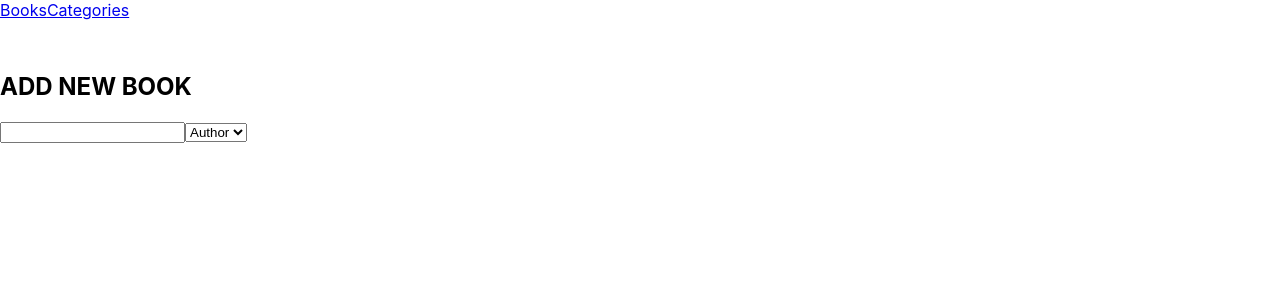
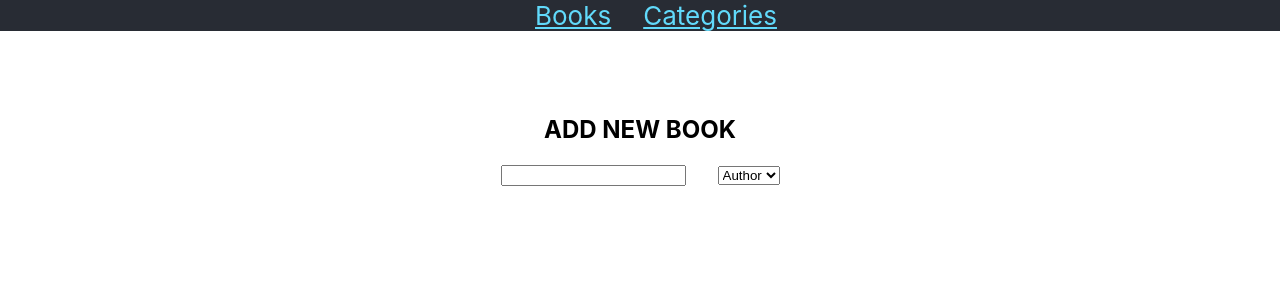
Before and after one commit to bienvenuushindi/book-store, a React (Create React App) app: page / in a window 1280 px wide. Shown: the top 300 px of the page. Built offline with nearby package versions, Linux system fonts and the light colour scheme.

Commit message:
Add basic styles

```diff
--- a/src/App.css
+++ b/src/App.css
@@ -1,10 +1,5 @@
 .App {
   text-align: center;
-}
-
-.App-logo {
-  height: 40vmin;
-  pointer-events: none;
 }
 
 @media (prefers-reduced-motion: no-preference) {
@@ -15,7 +10,6 @@
 
 .App-header {
   background-color: #282c34;
-  min-height: 100vh;
   display: flex;
   flex-direction: column;
   align-items: center;
@@ -26,6 +20,7 @@
 
 .App-link {
   color: #61dafb;
+  margin-left: 2rem;
 }
 
 @keyframes App-logo-spin {
--- a/src/App.js
+++ b/src/App.js
@@ -1,3 +1,4 @@
+import './App.css';
 import React from 'react';
 import { Routes, Route } from 'react-router-dom';
 import Navbar from './components/Navbar';
@@ -10,7 +11,7 @@ function App() {
       <header className="App-header">
         <Navbar />
       </header>
-      <div className="content">
+      <div className="content" style={{ marginTop: '2rem' }}>
         <Routes>
           <Route path="/" element={<Books />} />
           <Route path="/categories" element={<Categories />} />
--- a/src/components/Navbar.js
+++ b/src/components/Navbar.js
@@ -3,8 +3,8 @@ import { Link } from 'react-router-dom';
 
 const Navbar = () => (
   <nav className="nav">
-    <Link to="/" className="link">Books</Link>
-    <Link to="/categories" className="link">Categories</Link>
+    <Link to="/" className="App-link">Books</Link>
+    <Link to="/categories" className="App-link">Categories</Link>
   </nav>
 );
 export default Navbar;
--- a/src/components/book-form.js
+++ b/src/components/book-form.js
@@ -10,7 +10,7 @@ const BookForm = (props) => {
     <div>
       <h2>ADD NEW BOOK</h2>
       <form>
-        <input type="text" name="title" />
+        <input type="text" name="title" style={{ marginRight: '2rem' }} />
         <select>
           <option value="author">Author</option>
           {optionList}
```
Also changed, not shown: 1 other file (tests, documents, lock files or other folders).
